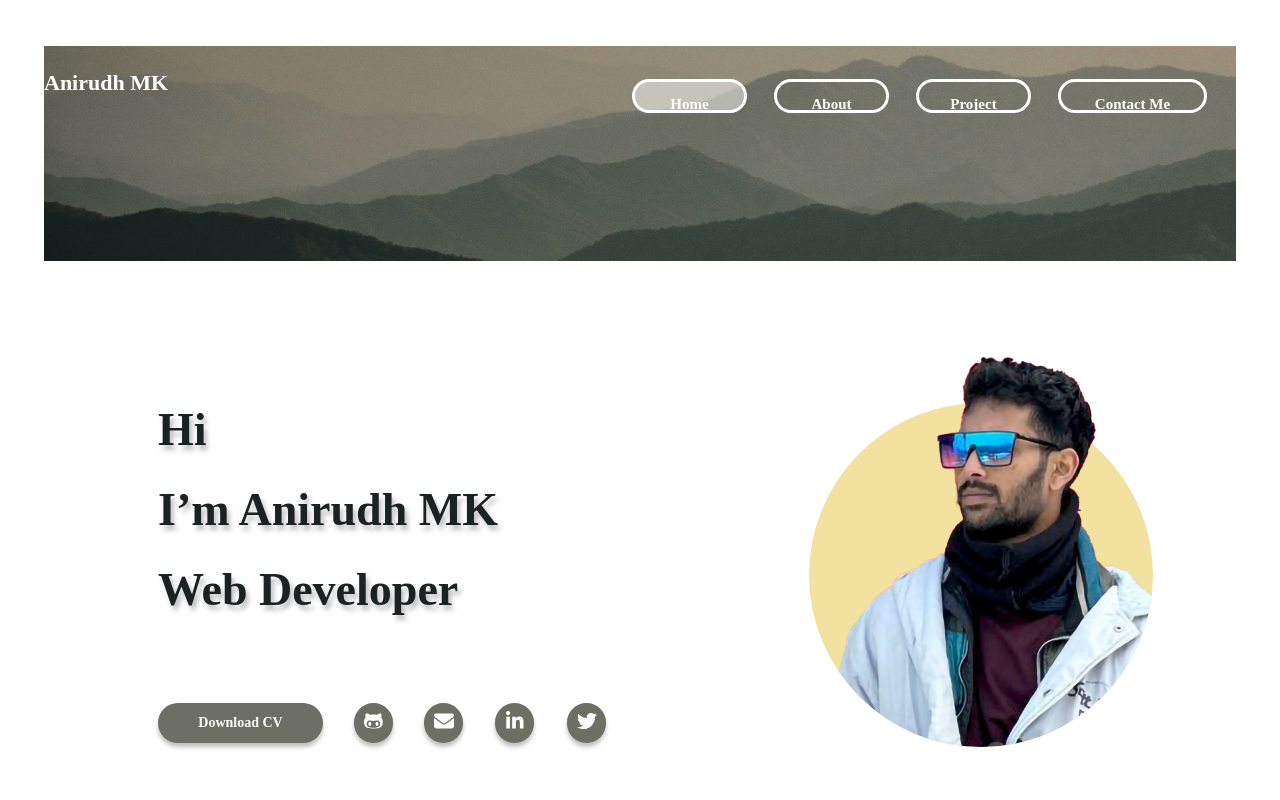
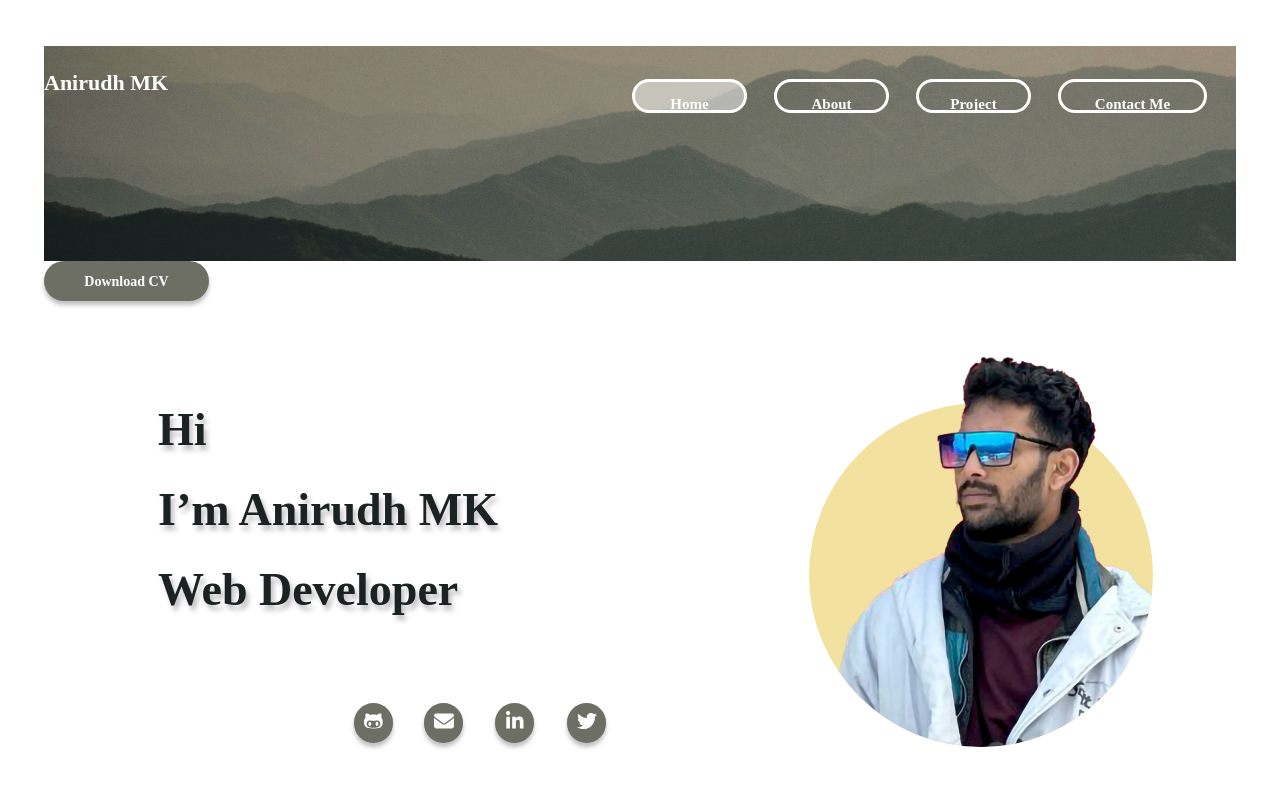
Before and after one commit to anirudh-mk/portfolio, a React (Vite) app: page / in a window 1280 px wide. Shown: the top 800 px of the page. Built offline with nearby package versions, Linux system fonts and the light colour scheme; no server answers.

Commit message:
optim:(TextButton)

```diff
--- a/src/Components/TextButton/TextButton.css
+++ b/src/Components/TextButton/TextButton.css
@@ -1,25 +1,22 @@
-.text-button{
+.text-button {
     width: 165px;
     height: 40px;
-    flex-shrink: 0;
     box-shadow: 0px 4px 4px rgba(0, 0, 0, 0.25);
     border-radius: 50px;
-    position: absolute;
-    align-items: center;
 }
-.text-button a{
+
+.text-button a {
     text-decoration: none;
 }
-.text-button p{
-    text-align: center;
+
+.text-button p {
     font-family: Poppins, Montserrat;
     font-size: 14px;
     font-style: normal;
     font-weight: 700;
-    line-height: 149.969%; /* 20.996px */
-    margin-top: 10px;
 }
-.text-button:hover{
+
+.text-button:hover {
     cursor: pointer;
-    transform: scale(1.1); /* Increase size on hover */
+    transform: scale(1.1);
 }
--- a/src/Components/TextButton/TextButton.jsx
+++ b/src/Components/TextButton/TextButton.jsx
@@ -1,14 +1,19 @@
-import React from 'react'
-import './TextButton.css'
+import React from "react";
+import "./TextButton.css";
 
-function TextButton({button_text, link, text_button_color, font_color, top, left}) {
+function TextButton({ button_text, link, text_button_color, font_color }) {
   return (
-    <div className='text-button' style={{backgroundColor:text_button_color, top:top, left:left}}>
-        <a href={link}>
-          <p style={{color:font_color}}>{button_text}</p>
-        </a>
+    <div
+      className="flex items-center justify-center text-button"
+      style={{
+        backgroundColor: text_button_color ? text_button_color : "#fff",
+      }}
+    >
+      <a href={link}>
+        <p style={{ color: font_color ? font_color : "#fff" }}>{button_text}</p>
+      </a>
     </div>
-  )
+  );
 }
 
-export default TextButton
+export default TextButton;
```
